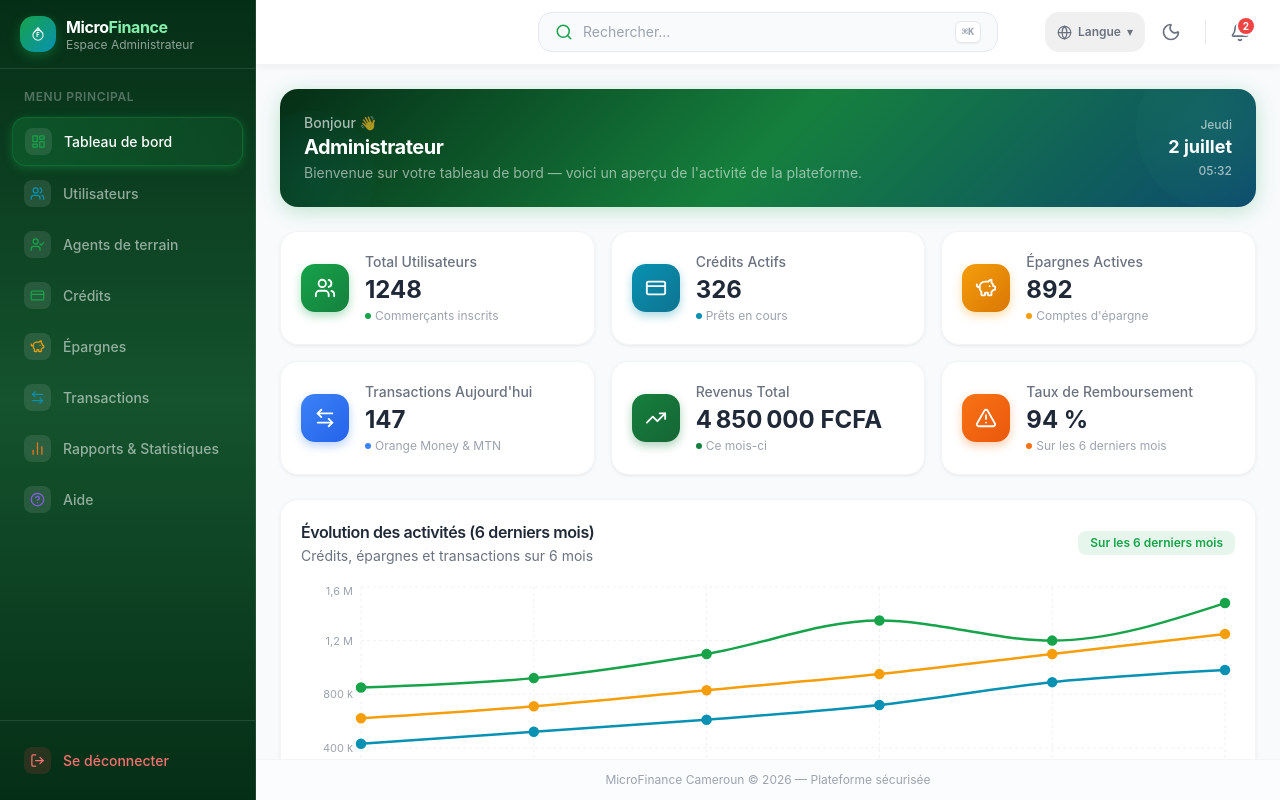
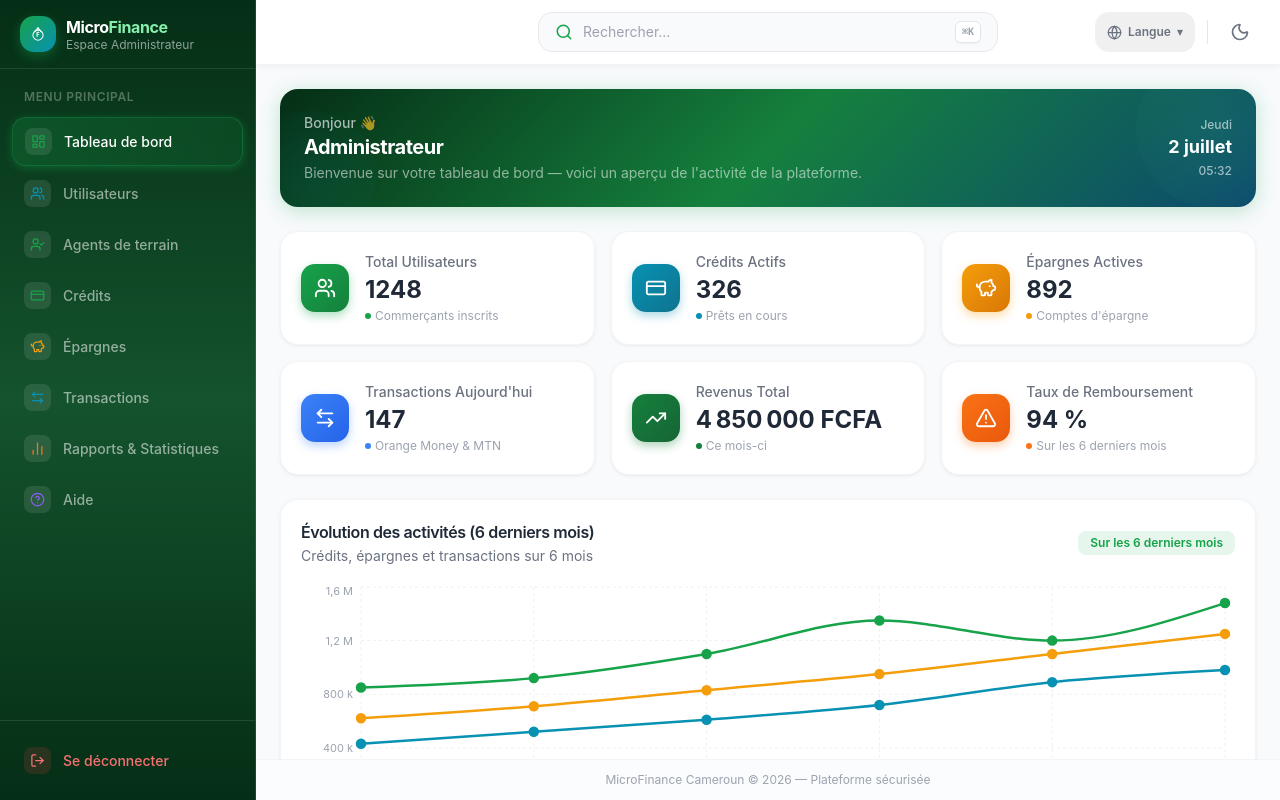
Before and after one commit to ChristianJoel237/projet_campus, a React (Vite) app in the folder admin_interface/: page / in a window 1280 px wide. Both pictures are taken after typing "name@example.com", "Sample123" into the empty fields and a click on the button "Se connecter". Built offline with nearby package versions, Linux system fonts and the light colour scheme.

Commit message:
refactor: supprimer notifications, nettoyer BarreNavigation et services

```diff
--- a/admin_interface/src/component/disposition/BarreNavigation.tsx
+++ b/admin_interface/src/component/disposition/BarreNavigation.tsx
@@ -1,9 +1,7 @@
-// component/BarreNavigation.tsx
 import { useState, useRef, useEffect } from "react";
-import { Menu, Search, Bell, Sun, Moon } from "lucide-react";
+import { Menu, Search, Sun, Moon } from "lucide-react";
 import { useLangue } from "../../context/LangueContext";
 import { useTheme } from "../../context/ThemeContext";
-import { useNotifications } from "../../context/NotificationContext";
 import SelecteurLangueFlottant from "../ui/SelecteurLangueFlottant";
 
 interface BarreNavigationProps {
@@ -14,10 +12,8 @@ interface BarreNavigationProps {
 const BarreNavigation = ({ ouvrirMenu, onRecherche }: BarreNavigationProps) => {
     const { t } = useLangue();
     const { theme, basculerTheme } = useTheme();
-    const { nombreNonLus } = useNotifications();
 
     const [recherche, setRecherche] = useState<string>("");
-    const [dropdownOuvert, setDropdownOuvert] = useState<boolean>(false);
     const searchInputRef = useRef<HTMLInputElement>(null);
 
     // Gestion du raccourci clavier ⌘K ou Ctrl+K
@@ -46,12 +42,11 @@ const BarreNavigation = ({ ouvrirMenu, onRecherche }: BarreNavigationProps) => {
     return (
         <header
             role="banner"
-            className="bg-white/90 dark:bg-gray-900/90 backdrop-blur-md border-b
-      border-gray-100 dark:border-gray-800 px-5 py-3 sticky top-0 z-10"
+            className="bg-white/90 dark:bg-gray-900/90 backdrop-blur-md border-b border-gray-100 dark:border-gray-800 px-5 py-3 sticky top-0 z-10"
             style={{ boxShadow: "0 1px 8px rgba(0,0,0,0.06)" }}
         >
             <div className="flex items-center justify-between max-w-[1600px] mx-auto">
-                {/* ── Partie gauche (Menu Mobile) ── */}
+                {/* ── Partie gauche : Menu Mobile ── */}
                 <div className="flex items-center lg:w-1/4">
                     <button
                         onClick={ouvrirMenu}
@@ -62,15 +57,11 @@ const BarreNavigation = ({ ouvrirMenu, onRecherche }: BarreNavigationProps) => {
                     </button>
                 </div>
 
-                {/* ── Partie centrale (Recherche temps réel) ── */}
+                {/* ── Partie centrale : Recherche ── */}
                 <div className="hidden md:flex flex-1 justify-center max-w-2xl mx-4">
                     <form
                         onSubmit={executerRecherche}
-                        className="flex items-center gap-2.5 px-4 py-2 w-full border
-            transition-all duration-200 bg-gray-50 dark:bg-gray-800
-            border-gray-200 dark:border-gray-700 rounded-xl
-            focus-within:bg-white dark:focus-within:bg-gray-900
-            focus-within:border-primary-400 focus-within:ring-4 focus-within:ring-primary-500/10"
+                        className="flex items-center gap-2.5 px-4 py-2 w-full border transition-all duration-200 bg-gray-50 dark:bg-gray-800 border-gray-200 dark:border-gray-700 rounded-xl focus-within:bg-white dark:focus-within:bg-gray-900 focus-within:border-primary-400 focus-within:ring-4 focus-within:ring-primary-500/10"
                     >
                         <label htmlFor="search-input" className="shrink-0 cursor-pointer">
                             <Search size={18} style={{ color: "#16a34a" }} aria-hidden="true" />
@@ -82,56 +73,28 @@ const BarreNavigation = ({ ouvrirMenu, onRecherche }: BarreNavigationProps) => {
                             value={recherche}
                             onChange={handleInputChange}
                             placeholder={t.commun?.rechercher || "Rechercher..."}
-                            className="bg-transparent text-sm text-gray-700 dark:text-gray-200
-              outline-none w-full placeholder-gray-400"
+                            className="bg-transparent text-sm text-gray-700 dark:text-gray-200 outline-none w-full placeholder-gray-400"
                         />
-                        <kbd
-                            className="hidden lg:inline-flex items-center px-1.5 py-0.5 rounded-md
-              text-[10px] font-bold bg-white dark:bg-gray-700 border
-              border-gray-200 dark:border-gray-600 text-gray-400 shadow-sm"
-                        >
+                        <kbd className="hidden lg:inline-flex items-center px-1.5 py-0.5 rounded-md text-[10px] font-bold bg-white dark:bg-gray-700 border border-gray-200 dark:border-gray-600 text-gray-400 shadow-sm">
                             ⌘K
                         </kbd>
                     </form>
                 </div>
 
-                {/* ── Partie droite (Actions, Thème & Notifications) ── */}
-                <div className="flex items-center justify-end gap-1.5 lg:w-1/4">
+                {/* ── Partie droite : Actions équilibrées ── */}
+                <div className="flex items-center justify-end gap-3 lg:w-1/4">
                     <SelecteurLangueFlottant />
 
-                    {/* Bouton de basculement de thème */}
+                    {/* Séparateur pour équilibre visuel */}
+                    <div className="w-px h-6 bg-gray-200 dark:bg-gray-700" aria-hidden="true" />
+
                     <button
                         onClick={basculerTheme}
                         aria-label={theme === "dark" ? "Passer au mode clair" : "Passer au mode sombre"}
-                        className="p-2.5 rounded-xl transition-all duration-200 text-gray-500
-            hover:bg-green-500/10 hover:text-[#16a34a]
-            dark:hover:bg-gray-800 dark:text-gray-400 dark:hover:text-[#16a34a]"
+                        className="p-2.5 rounded-xl transition-all duration-200 text-gray-500 hover:bg-green-500/10 hover:text-[#16a34a] dark:hover:bg-gray-800 dark:text-gray-400 dark:hover:text-[#16a34a]"
                     >
                         {theme === "dark" ? <Sun size={20} /> : <Moon size={20} />}
                     </button>
-
-                    <div className="w-px h-6 bg-gray-200 dark:bg-gray-700 mx-2" aria-hidden="true" />
-
-                    {/* Cloche de notifications avec menu déroulant */}
-                    <div className="relative">
-                        <button
-                            onClick={() => setDropdownOuvert(!dropdownOuvert)}
-                            className="relative p-2.5 rounded-xl transition-all duration-200 text-gray-500 hover:bg-green-500/10 hover:text-[#16a34a]"
-                            style={dropdownOuvert ? { background: "rgba(22,163,74,0.1)", color: "#16a34a" } : {}}
-                        >
-                            <Bell size={20} aria-hidden="true" />
-                            {nombreNonLus > 0 && (
-                                <span
-                                    className="absolute top-1.5 right-1.5 min-w-[16px] h-[16px]
-                  rounded-full text-white text-[10px] font-bold flex items-center
-                  justify-center px-1 ring-2 ring-white dark:ring-gray-900"
-                                    style={{ background: "#ef4444" }}
-                                >
-                                    {nombreNonLus > 9 ? "9+" : nombreNonLus}
-                                </span>
-                            )}
-                        </button>
-                    </div>
                 </div>
             </div>
         </header>
--- a/admin_interface/src/services/agentService.ts
+++ b/admin_interface/src/services/agentService.ts
@@ -16,7 +16,7 @@ export const agentsService = {
      * Récupérer tous les agents de terrain
      */
     getAll: async (): Promise<Agent[]> => {
-        const response = await api.get<any>("/auth/get-by-role?role=ROLE_AGENT_DE_TERRAIN");
+        const response = await api.get<any>("/Admin/get-users-by-role?role=ROLE_AGENT_TERRAIN");
         const liste =
             response?.donnees ||
             response?.agents ||
@@ -40,7 +40,7 @@ export const agentsService = {
      * Créer un nouvel agent de terrain
      */
     create: async (data: CreateAgentDTO): Promise<Agent | null> => {
-        const response = await api.post<any>("/auth/create-agent-terrain", data);
+        const response = await api.post<any>("/Admin/create-agent", data);
         const agentCree =
             response?.donnees || response?.agent || response?.data || response?.user || response?.utilisateur || null;
 
@@ -71,6 +71,6 @@ export const agentsService = {
      * Suspendre un agent par son email
      */
     suspendre: async (email: string): Promise<void> => {
-        await api.patch<ApiResponse<void>>(`/auth/suspendUser?email=${encodeURIComponent(email)}`);
+        await api.patch<ApiResponse<void>>(`/Admin/change-status?email=${encodeURIComponent(email)}`);
     },
 };
--- a/admin_interface/src/services/utilisateurService.ts
+++ b/admin_interface/src/services/utilisateurService.ts
@@ -67,7 +67,7 @@ export const utilisateurService = {
             ),
         });
 
-        const reponse = await api.get<any>(`/auth/get-by-role?${query.toString()}`);
+        const reponse = await api.get<any>(`/Admin/get-users-by-role?${query.toString()}`);
 
         // Extraction normalisée selon le format de réponse
         const utilisateurs = Array.isArray(reponse)
@@ -93,7 +93,7 @@ export const utilisateurService = {
     changerStatut: (id: string | number, statut: StatutUtilisateur): Promise<ReponseChangementStatut> =>
         api.patch<ReponseChangementStatut>(`/utilisateurs/${id}/statut`, { statut }),
 
-    supprimer: (id: string | number): Promise<ReponseMessage> => api.delete<ReponseMessage>(`/auth/deleteUser/${id}`),
+    supprimer: (id: string | number): Promise<ReponseMessage> => api.delete<ReponseMessage>(`/auth/delete-user/${id}`),
 };
 
 export default utilisateurService;
```
